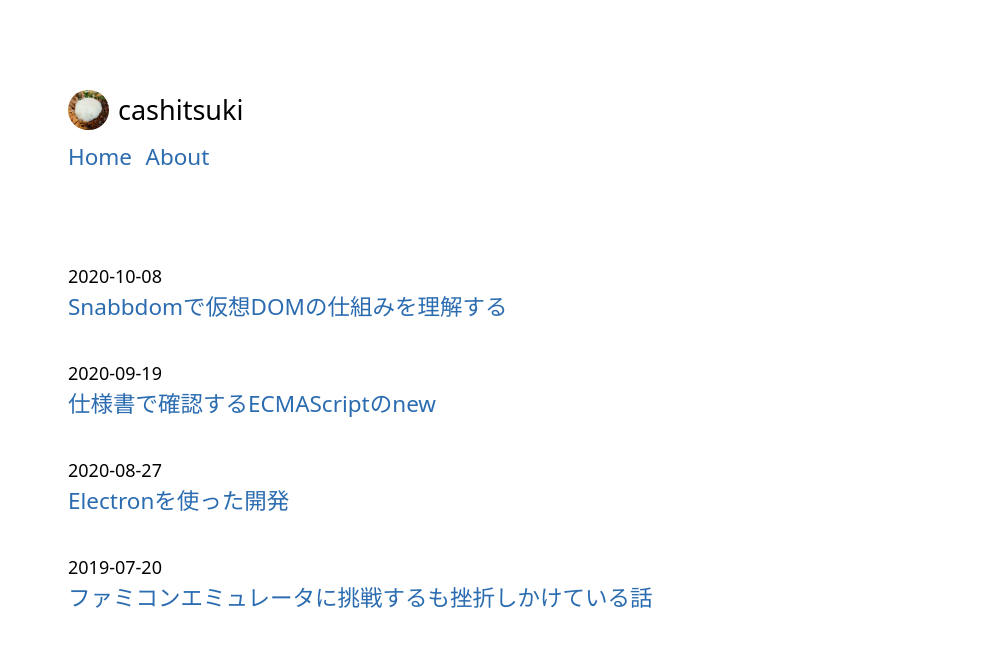
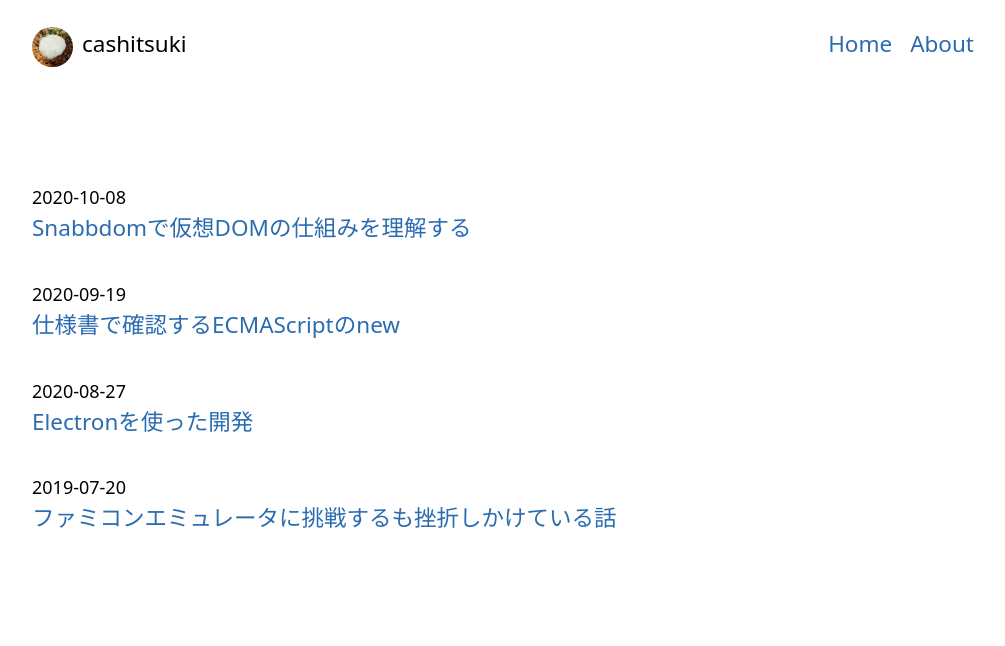
Before and after one commit to jueve/blog, a Next.js app: page / in a window 1280 px wide. Shown: the top 646 px of the page, without its empty margins (128-1133 px from the left). Built offline with nearby package versions, Linux system fonts and the light colour scheme.

Commit message:
デザインを変更

```diff
--- a/components/HomeHeader.tsx
+++ b/components/HomeHeader.tsx
@@ -3,25 +3,27 @@ import Link from "next/link";
 
 export function HomeHeader(): JSX.Element {
   return (
-    <div className="mb-20 mt-20">
+    <div className="mb-20 py-6">
       <div className="flex">
-        <div className="flex-initial">
+        <div className="flex-1 flex">
+          <div>
             <img className="rounded-full mr-2" src="/assets/profile/icon.png" alt="avatar of cashitsuki" />
           </div>
-        <div className="flex-initial">
-          <h1 className="text-2xl">cashitsuki</h1>
+          <div>
+            <h1 className="text-xl">cashitsuki</h1>
           </div>
         </div>
-      <div className="mt-2 flex">
-        <div className="mr-3">
+        <div className="flex-1 flex flex-row-reverse">
+          <div className="mr-4">
+            <Link href="/about">
+              <a className="text-xl text-blue-700">About</a>
+            </Link>
+          </div>
+          <div className="mr-4">
             <Link href="/">
               <a className="text-xl text-blue-700">Home</a>
             </Link>
           </div>
-        <div className="mr-2">
-          <Link href="/about">
-            <a className="text-xl text-blue-700">About</a>
-          </Link>
         </div>
       </div>
     </div>
--- a/components/MDXComponents.tsx
+++ b/components/MDXComponents.tsx
@@ -1,7 +1,7 @@
 import { MDXProviderProps } from "@mdx-js/react";
 import { Preformatted } from "./mdx/Preformatted";
-import { Header2 } from "./mdx/Header2";
-import { Header3 } from "./mdx/Header3";
+import { Heading2 } from "./mdx/Heading2";
+import { Heading3 } from "./mdx/Heading3";
 import { Paragraph } from "./mdx/Paragraph";
 import { Anchor } from "./mdx/Anchor";
 import { Code } from "./mdx/Code";
@@ -11,8 +11,8 @@ import { BlockQuote } from "./mdx/BlockQuote";
 import { ListItem } from "./mdx/ListItem";
 
 export const MDXComponents = {
-  h2: (props: MDXProviderProps): JSX.Element => Header2(props),
-  h3: (props: MDXProviderProps): JSX.Element => Header3(props),
+  h2: (props: MDXProviderProps): JSX.Element => Heading2(props),
+  h3: (props: MDXProviderProps): JSX.Element => Heading3(props),
   p: (props: MDXProviderProps): JSX.Element => Paragraph(props),
   a: (props: MDXProviderProps): JSX.Element => Anchor(props),
   pre: (props: MDXProviderProps): JSX.Element => Preformatted(props),
--- a/components/mdx/Header2.tsx
+++ /dev/null
@@ -1,6 +0,0 @@
-import React from "react";
-import { MDXProviderProps } from "@mdx-js/react";
-
-export function Header2(props: MDXProviderProps): JSX.Element {
-  return <h2 className="mt-20 mb-4 text-3xl border-b-2">{props.children}</h2>;
-}
--- /dev/null
+++ b/components/mdx/Heading2.tsx
@@ -0,0 +1,6 @@
+import React from "react";
+import { MDXProviderProps } from "@mdx-js/react";
+
+export function Heading2(props: MDXProviderProps): JSX.Element {
+  return <h2 className="mt-24 text-3xl">{props.children}</h2>;
+}
--- a/components/mdx/Header3.tsx
+++ b/components/mdx/Heading3.tsx
@@ -1,6 +1,6 @@
 import React from "react";
 import { MDXProviderProps } from "@mdx-js/react";
 
-export function Header3(props: MDXProviderProps): JSX.Element {
+export function Heading3(props: MDXProviderProps): JSX.Element {
   return <h2 className="mt-6 mb-4 text-2xl">{props.children}</h2>;
 }
--- a/components/mdx/Preformatted.tsx
+++ b/components/mdx/Preformatted.tsx
@@ -1,14 +1,14 @@
 import React from "react";
 import Highlight, { defaultProps } from "prism-react-renderer";
 import { MDXProviderProps } from "@mdx-js/react";
-import theme from "prism-react-renderer/themes/vsDark";
+import theme from "prism-react-renderer/themes/nightOwl";
 
 export function Preformatted(props: MDXProviderProps): JSX.Element {
   const className = props.children.props.className || "";
   const newClassName = className + " pt-6 px-6";
   const matches = className.match(/language-(?<lang>.*)/);
   return (
-    <div className="overflow-auto code-preview rounded-md mb-4">
+    <div className="overflow-auto code-preview rounded-md mt-10 mb-10">
       <div>
         <Highlight
           {...defaultProps}
--- a/pages/article/[slug].tsx
+++ b/pages/article/[slug].tsx
@@ -15,7 +15,7 @@ export default function EntireArticle(props: Record<string, string>): JSX.Elemen
   if (!router.isFallback && !slug) {
     return <ErrorPage statusCode={404} />;
   }
-  const DMXComponent = dynamic(() => import(`../../_articles/${slug}/index.mdx`));
+  const MDXContent = dynamic(() => import(`../../_articles/${slug}/index.mdx`));
 
   return (
     <>
@@ -26,7 +26,7 @@ export default function EntireArticle(props: Record<string, string>): JSX.Elemen
         <HomeHeader />
         <article>
           <div id="markdown">
-            <DMXComponent />
+            <MDXContent />
           </div>
         </article>
       </div>
--- a/styles/index.css
+++ b/styles/index.css
@@ -12,5 +12,4 @@ html {
 }
 
 #inner {
-  margin: 2rem 2rem;
 }
```
Also changed, not shown: 1 other file (tests, documents, lock files or other folders). Lines whose indentation alone changed are shown as unchanged.
